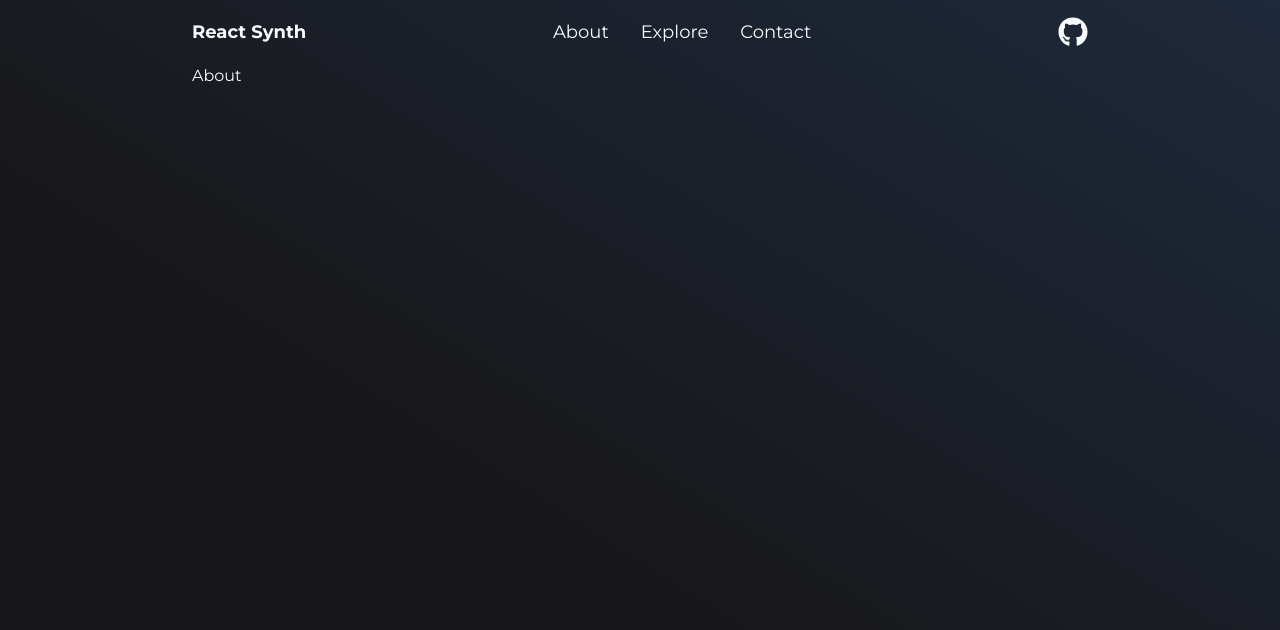
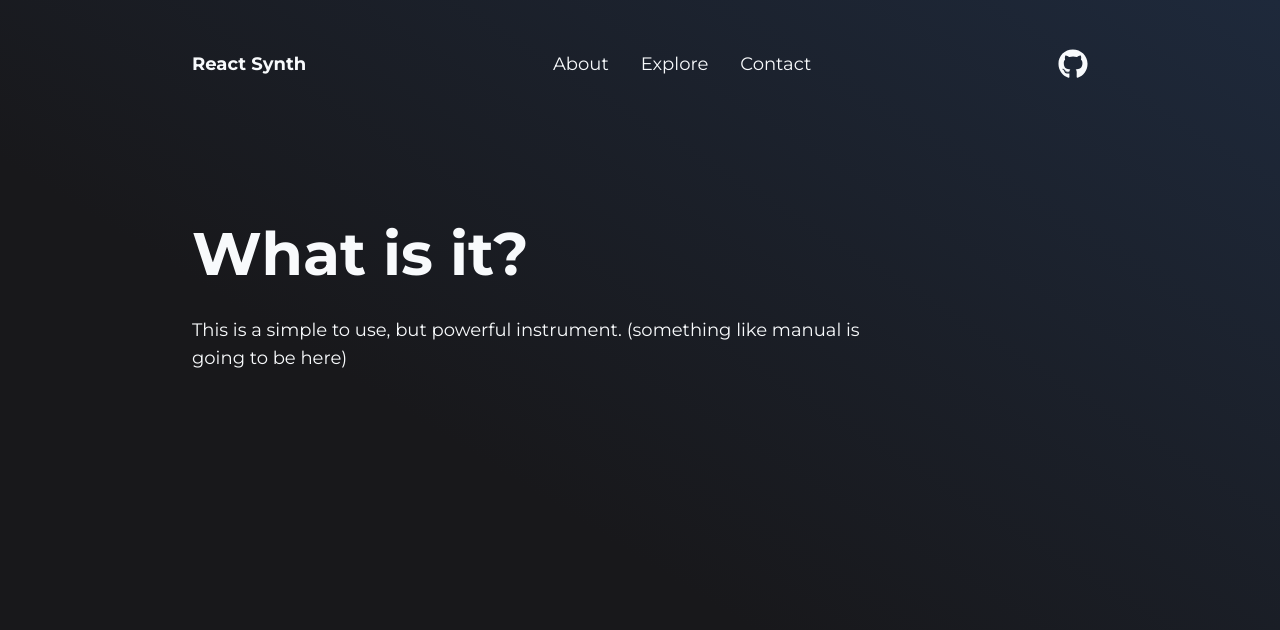
Before and after one commit to vybukhivka/react-synth, a React (Vite) app: page /about in a window 1280 px wide. Shown: the top 630 px of the page. Built offline with nearby package versions, Linux system fonts and the light colour scheme.

Commit message:
styles: about page

```diff
--- a/src/components/NavBar.tsx
+++ b/src/components/NavBar.tsx
@@ -3,7 +3,7 @@ import { FaGithub } from 'react-icons/fa6';
 
 function NavBar() {
   return (
-    <nav className="flex h-16 items-center justify-between">
+    <nav className="flex h-32 items-center justify-between">
       <div>
         <NavLink to={'/'}>
           <span className="text-lg font-bold">React Synth</span>
--- a/src/pages/About.tsx
+++ b/src/pages/About.tsx
@@ -1,5 +1,15 @@
 function About() {
-  return <div>About</div>;
+  return (
+    <div className="mt-24 flex w-3/4 flex-col gap-y-8">
+      <h1>
+        <span className="text-6xl font-bold">What is it?</span>
+      </h1>
+      <p className="text-lg">
+        This is a simple to use, but powerful instrument. (something like manual
+        is going to be here)
+      </p>
+    </div>
+  );
 }
 
 export default About;
--- a/src/pages/Home.tsx
+++ b/src/pages/Home.tsx
@@ -3,7 +3,7 @@ import NavBar from '../components/NavBar';
 function Main() {
   return (
     <>
-      <div className="flex h-[calc(100vh-4rem)] flex-col place-content-center items-center gap-y-8">
+      <div className="mt-56 flex flex-col place-content-center items-center gap-y-8">
         <h1 className="text-7xl font-bold">4 Track Synthesizer</h1>
         <p className="text-xl">
           Design your pattern and share with others. Export the audio and use it
```
